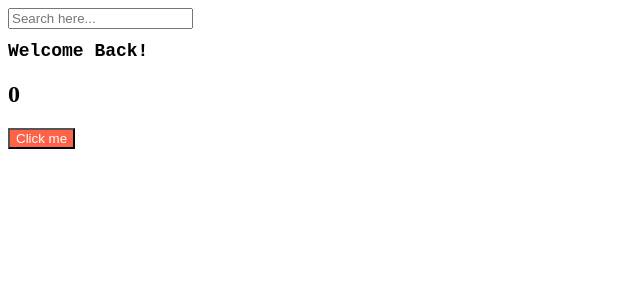
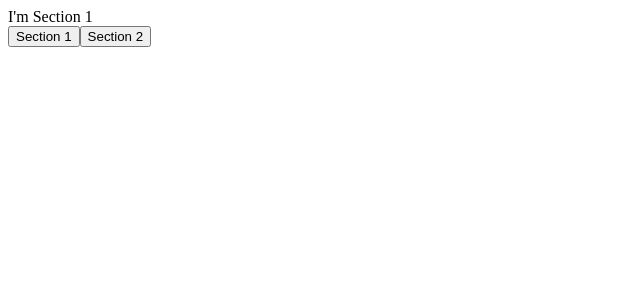
Before and after one commit to sm970309/first-react-app, a React (Create React App) app: page / in a window 1280 px wide. Shown: the top 300 px of the page, without its empty margins (0-640 px from the left). Built offline with nearby package versions, Linux system fonts and the light colour scheme.

Commit message:
React Hooks[useTabs]

```diff
--- a/src/App.js
+++ b/src/App.js
@@ -1,32 +1,25 @@
-import Button from "./Button";
-import styles from "./App.module.css";
-import { useEffect, useState } from "react";
+import useTabs from "./useTabs";
+
+const content= [
+  {
+    tab:"Section 1",
+    content: "I'm Section 1"
+  },
+  {
+    tab:"Section 2",
+    content: "I'm Section 2"
+  }
+]
+
 function App() {
-  const [value,setValue] = useState(0);
-  const [keyword,setKeyword] = useState("")
-  const onChange=(event) => {
-    setKeyword(event.target.value);
-  }
-  const onClick = () => setValue((prev) => prev+1);
-  // console.log('i run all the time')
-  useEffect(() =>{
-    console.log('CALL TEH API...');
-  },[])
-  useEffect(() =>{
-    if (keyword!="" && keyword.length>5){
-    console.log('SERCH FOR',keyword);
-    }
-  },[keyword])
-  useEffect(() =>{
-    console.log("value is changed.");
-  },[value])
+  const {currentItem,changeItems} = useTabs(0,content)
   return (
     <div className="App">
-    <input value={keyword} onChange={onChange}type="text" placeholder = "Search here..."></input>
-      <h1 className={styles.title}>Welcome Back!</h1>
-      <h2>{value}</h2>
-      <Button text={"Click me"} onClick = {onClick} />
+      <div>{currentItem.content}</div>
+      {content.map((section,index)=><button onClick={()=>changeItems(index)} key={index}>{section.tab}</button>)}
     </div>
-  );
+  )
+
+
 }
 export default App;
--- a/src/App.module.css
+++ /dev/null
@@ -1,4 +0,0 @@
-.title{
-    font-family: 'Courier New', Courier, monospace;
-    font-size: 18px;
-}
--- a/src/Button.js
+++ /dev/null
@@ -1,12 +0,0 @@
-import PropTypes from 'prop-types'
-import styles from './Button.module.css'
-
-function Button({ text,onClick }) {
-    return (
-        <button onClick={onClick} className={styles.btn}>{text} </button>
-    )
-}
-Button.propTypes = {
-    text: PropTypes.string.isRequired
-}
-export default Button;
--- a/src/Button.module.css
+++ /dev/null
@@ -1,4 +0,0 @@
-.btn{
-    color:white;
-    background-color: tomato;
-}
--- /dev/null
+++ b/src/useTabs.js
@@ -0,0 +1,11 @@
+import { useState } from "react";
+
+const useTabs = (initialTabs,allTabs) => {
+  const [curIndex,setCurIndex] = useState(initialTabs);
+  return{
+    currentItem:allTabs[curIndex],
+    changeItems:setCurIndex
+  };
+};
+
+export default useTabs
```
